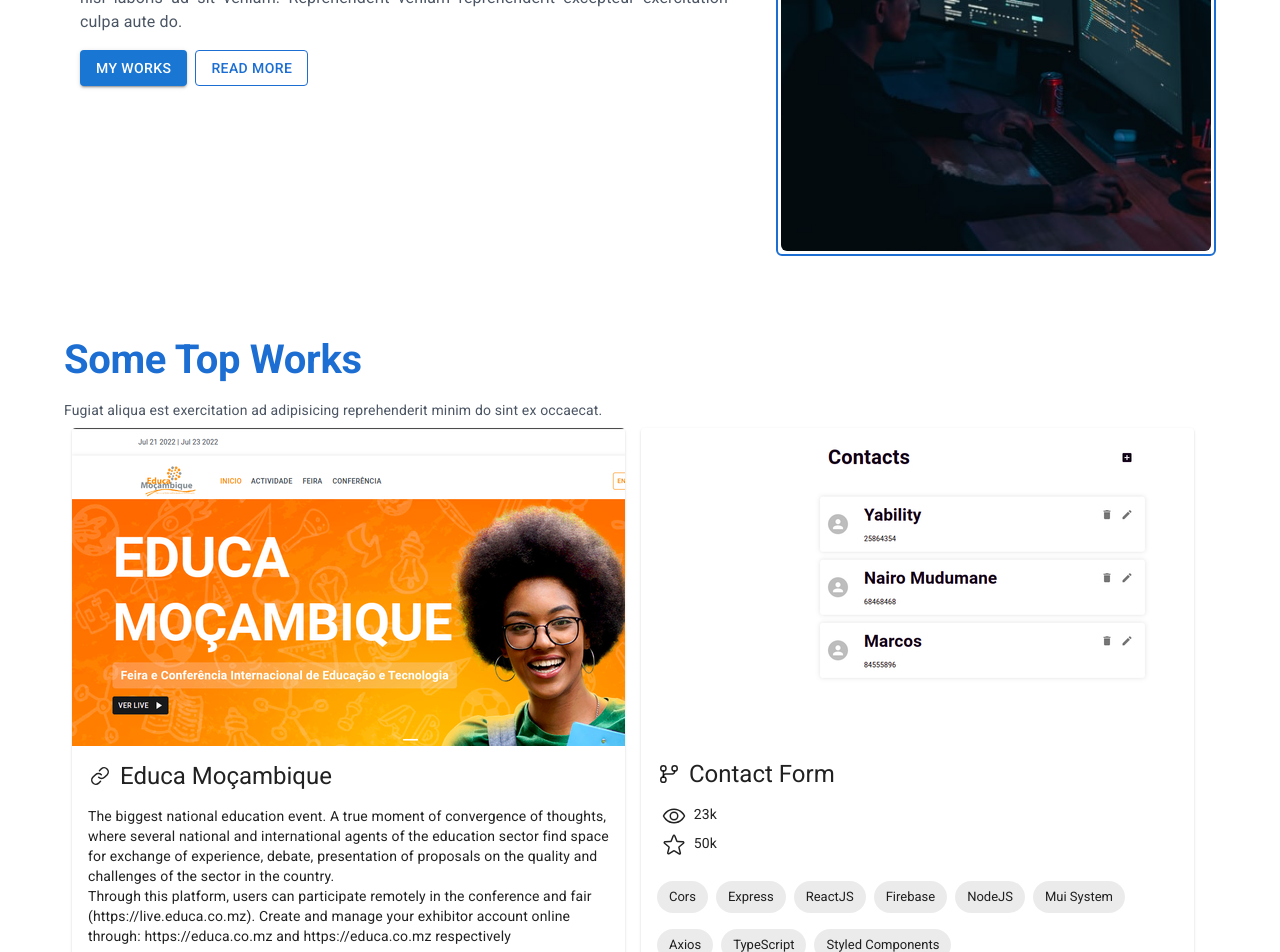
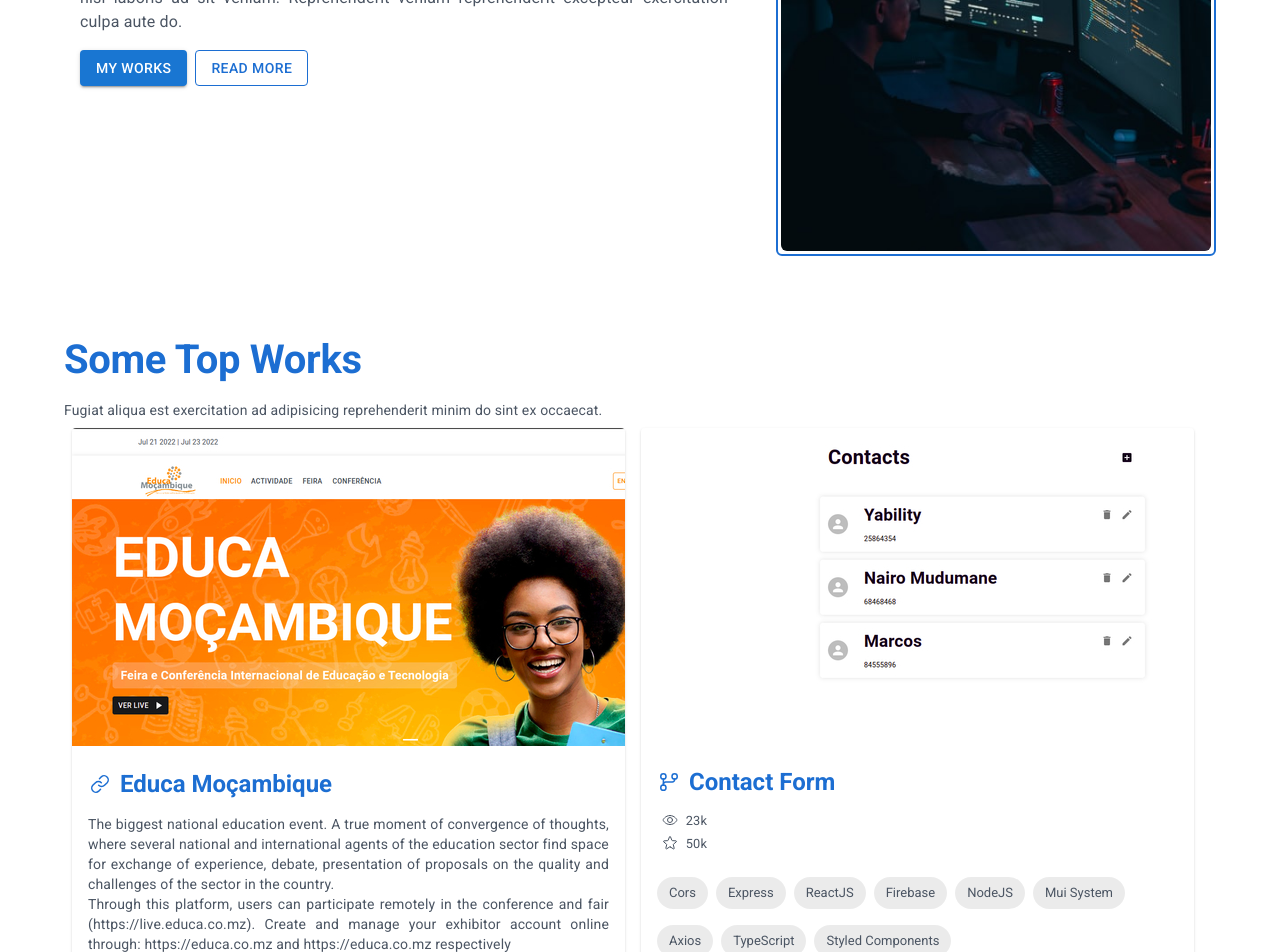
Before and after one commit to nairo-mudumane/react-portfolio-app, a React (Vite) app: page / in a window 1280 px wide. Shown: the part 1194-2146 px from the top of the page. Built offline with nearby package versions, Linux system fonts and the light colour scheme.

Commit message:
updated service's section

```diff
--- a/src/components/Cards/styles.ts
+++ b/src/components/Cards/styles.ts
@@ -50,60 +50,16 @@
         background-color: ${(props) =>
             props.isDark ? globalColors.gray3 : globalColors.white1};
 
-        /* min-height: 300px; */
-
-        &:hover,
+        /* &:hover,
         &:focus {
             background-color: ${(props) =>
-                props.isDark ? "#1e253c5c" : "#cbd5e182"};
-        }
-    }
-
-    .banner-image {
-        width: 100%;
-        cursor: pointer;
-
-        &:hover .link {
-            text-decoration: underline;
-        }
-    }
-
-    .project-title {
-        margin-bottom: 1rem;
-    }
-
-    .title {
-        font-size: 1.5em;
-    }
-
-    .tools {
-        display: flex;
-        flex-wrap: wrap;
-        align-content: flex-start;
-        justify-content: flex-start;
-        align-items: flex-start;
-        margin-bottom: 1rem;
-    }
-
-    .chip {
-        margin: 0.5rem 0;
-
-        &:not(:last-child) {
-            margin-right: 0.5rem;
-        }
-    }
-
-    .git-data {
-        margin-bottom: 1rem;
-    }
-
-    .git-info {
-        display: flex;
-        margin: 0.3rem;
+            props.isDark ? "#1e253c5c" : "#cbd5e182"};
+        } */
     }
 
     .link {
         width: max-content;
+
         display: flex;
         flex-direction: row;
         flex-wrap: nowrap;
@@ -122,4 +78,80 @@
         width: 1.5rem;
         margin-right: 0.5rem;
     }
+
+    .banner-image {
+        width: 100%;
+        cursor: pointer;
+
+        &:hover .link {
+            text-decoration: underline;
+        }
+    }
+
+    .project-title {
+        margin: 0.5rem 0;
+    }
+
+    .link {
+        color: ${(props) =>
+            props.isDark ? globalColors.white1 : globalColors.blue1};
+
+        .title {
+            font-size: 1.5em;
+            font-weight: bold;
+        }
+    }
+
+    .git-data {
+        margin: 1rem 0;
+
+        color: ${(props) =>
+            props.isDark ? globalColors.white3 : globalColors.black1};
+    }
+
+    .git-info {
+        font-size: 0.8em;
+        display: flex;
+        margin: 0.3rem;
+
+        .icon {
+            width: 1rem;
+        }
+    }
+
+    .description {
+        color: ${(props) =>
+            props.isDark ? globalColors.white3 : globalColors.black1};
+        text-align: justify;
+        margin: 1rem 0;
+    }
+
+    .tools {
+        display: flex;
+        flex-wrap: wrap;
+        align-content: flex-start;
+        justify-content: flex-start;
+        align-items: flex-start;
+
+        margin-top: 1rem;
+    }
+
+    .chip {
+        color: ${(props) =>
+            props.isDark ? globalColors.white3 : globalColors.black1};
+
+        margin: 0.5rem 0;
+        &:not(:last-child) {
+            margin-right: 0.5rem;
+        }
+    }
+
+    .git-data {
+        margin-bottom: 1rem;
+    }
+
+    .git-info {
+        display: flex;
+        margin: 0.3rem;
+    }
 `;
```
